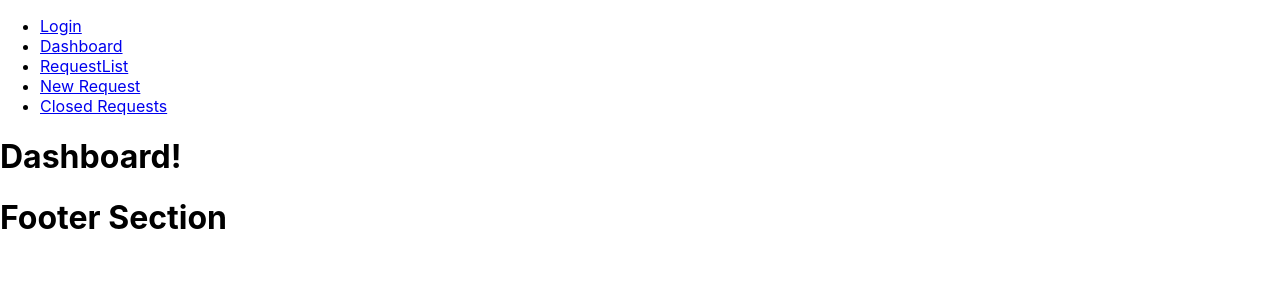
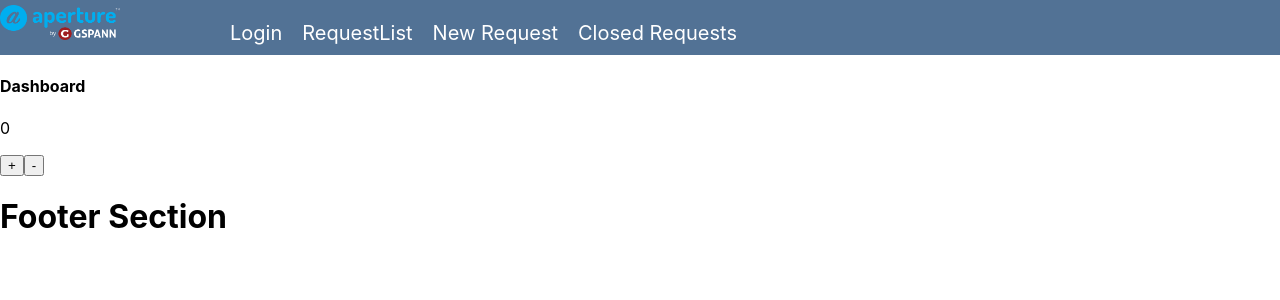
Before and after one commit to yadavnandakishore67/rrm, a React (Create React App) app in the folder Client/: page /dashboard in a window 1280 px wide. Shown: the top 300 px of the page. Built offline with nearby package versions, Linux system fonts and the light colour scheme.

Commit message:
Add sample store and redux configuration

```diff
--- a/Client/package.json
+++ b/Client/package.json
@@ -8,6 +8,7 @@
     "@fontsource/roboto": "^4.5.8",
     "@mui/icons-material": "^5.11.0",
     "@mui/material": "^5.11.3",
+    "@reduxjs/toolkit": "^1.9.1",
     "@testing-library/jest-dom": "^5.16.5",
     "@testing-library/react": "^13.4.0",
     "@testing-library/user-event": "^13.5.0",
@@ -18,6 +19,7 @@
     "node-sass": "^7.0.3",
     "react": "^18.2.0",
     "react-dom": "^18.2.0",
+    "react-redux": "^8.0.5",
     "react-router-dom": "^6.6.2",
     "react-scripts": "5.0.1",
     "typescript": "^4.9.4",
@@ -46,5 +48,9 @@
       "last 1 firefox version",
       "last 1 safari version"
     ]
+  },
+  "devDependencies": {
+    "@types/react-redux": "^7.1.25",
+    "@types/redux": "^3.6.0"
   }
 }
--- a/Client/src/App.tsx
+++ b/Client/src/App.tsx
@@ -1,15 +1,20 @@
 
+import { useSelector } from 'react-redux';
+import { BrowserRouter } from 'react-router-dom';
 import './App.scss';
 import Footer from './common/footer';
+import Header from './common/header';
 
 import Home from './pages/home';
-
-
 
 function App() {
   return (
     <div>
-      <Home/>
+      <BrowserRouter>
+        <Header />
+        <Home />
+        <Footer />
+      </BrowserRouter>
     </div>
   );
 }
--- a/Client/src/common/navbar.tsx
+++ b/Client/src/common/navbar.tsx
@@ -1,25 +1,26 @@
 import { Link } from "react-router-dom";
-
+import styles from "../styles/navstyles.module.css";
+import companyLogo from "../assets/logo.png";
 function Navbar() {
   return (
     <nav>
-        <ul>
-          <li>
-            <Link to="/">Login</Link>
-          </li>
-          <li>
-            <Link to="/dashboard">Dashboard</Link>
-          </li>
-          <li>
-            <Link to="/requestList">RequestList</Link>
-          </li>
-          <li>
-            <Link to="/newRequest">New Request</Link>
-          </li>
-          <li>
-            <Link to="/closedRequests">Closed Requests</Link>
-          </li>
-        </ul>
+      <div className={styles.sticky_header}>
+        <img alt="aperture" className={styles.mainLogo} src={companyLogo}></img>
+        <div className={styles.header_buttons}>
+          <div className={styles.dropdown} >
+            <Link to="/" className={styles.dropbtn}>Login</Link>
+          </div>
+          <div className={styles.dropdown} >
+            <Link to="/requestList" className={styles.dropbtn}>RequestList</Link>
+          </div>
+          <div className={styles.dropdown} >
+            <Link to="/newRequest" className={styles.dropbtn}>New Request</Link>
+          </div>
+          <div className={styles.dropdown} >
+            <Link to="/closedRequests" className={styles.dropbtn}>Closed Requests</Link>
+          </div>
+        </div>
+      </div>
     </nav>
   );
 }
--- a/Client/src/index.tsx
+++ b/Client/src/index.tsx
@@ -3,13 +3,17 @@ import ReactDOM from 'react-dom/client';
 import './index.scss';
 import App from './App';
 import reportWebVitals from './reportWebVitals';
+import { Provider } from 'react-redux';
+import store from './store/store';
 
 const root = ReactDOM.createRoot(
   document.getElementById('root') as HTMLElement
 );
 root.render(
   <React.StrictMode>
-    <App />
+    <Provider store={store}>
+      <App />
+    </Provider>
   </React.StrictMode>
 );
 
--- a/Client/src/pages/dashboard.tsx
+++ b/Client/src/pages/dashboard.tsx
@@ -1,8 +1,17 @@
+import { useDispatch, useSelector } from "react-redux";
+import { actions } from "../store/slice";
 
 function Dashboard() {
-    return (
-      <h1>Dashboard!</h1>
-    );
-  }
+  const count = useSelector((state: any) => state.noOfOpenRequirements.value);
+  const dispatch = useDispatch()
+  return (
+    <div>
+      <h4>Dashboard</h4>
+      <p>{count}</p>
+      <button onClick={() => dispatch(actions.increment())}>+</button>
+      <button onClick={() => dispatch(actions.decrement())}>-</button>
+    </div>
+  );
+}
 
-  export default Dashboard;
+export default Dashboard;
--- a/Client/src/pages/home.tsx
+++ b/Client/src/pages/home.tsx
@@ -1,6 +1,5 @@
-import { BrowserRouter, Route, Routes } from "react-router-dom";
-import Footer from "../common/footer";
-import Header from "../common/header";
+import { useDispatch, useSelector } from "react-redux";
+import { Route, Routes } from "react-router-dom";
 import ClosedRequest from "./closedRequests";
 import Dashboard from "./dashboard";
 import Login from "./login";
@@ -10,19 +9,16 @@ import RequestList from "./requestList";
 function Home() {
     return (
         <div>
-            <BrowserRouter>
-            <Header/>
             <Routes>
                 <Route path="/" element={<Login />} />
                 <Route path="/dashboard" element={<Dashboard />} />
                 <Route path="/requestList" element={<RequestList />} />
                 <Route path="/newRequest" element={<NewRequest />} />
                 <Route path="/closedRequests" element={<ClosedRequest />} />
+                <Route path="/dashboard" element={<Dashboard/>}/>
             </Routes>
-            <Footer/>
-        </BrowserRouter>
         </div>
     );
-  }
+}
 
-  export default Home;
+export default Home;
--- a/Client/src/pages/login.tsx
+++ b/Client/src/pages/login.tsx
@@ -1,7 +1,17 @@
+import { Link } from "react-router-dom";
 
 function Login() {
   return (
-    <h1>Login!</h1>
+    <div>
+      <h1>Login!</h1>
+    <ul>
+    <li>
+      {/* Endpoint to route to Home component */}
+      <Link to="/dashboard">Dashboard</Link>
+    </li>
+    </ul>
+    </div>
+
   );
 }
 
--- a/Client/src/pages/newRequest.tsx
+++ b/Client/src/pages/newRequest.tsx
@@ -1,7 +1,11 @@
+import { useDispatch, useSelector } from "react-redux";
+import { actions } from "../store/slice"
 
 function NewRequest() {
   return (
-    <h1>New Request Form</h1>
+    <div>
+      <h1>New Request Form</h1>
+    </div>
   );
 }
 
--- a/Client/src/pages/requestList.tsx
+++ b/Client/src/pages/requestList.tsx
@@ -1,7 +1,14 @@
+import { useSelector } from "react-redux";
 
 function RequestList() {
+  const count = useSelector((state: any) => state.noOfOpenRequirements.value);
     return (
-      <h1>Request List</h1>
+      <div>
+        <h4>Request List</h4>
+        Current Open requests : {count}
+      </div>
+
+
     );
   }
 
--- /dev/null
+++ b/Client/src/store/slice.ts
@@ -0,0 +1,19 @@
+import {createSlice} from '@reduxjs/toolkit';
+
+const slice = createSlice({
+    name:'counter',
+    initialState:{
+        value:0
+    },
+    reducers:{
+        increment:(state)=>{
+            state.value++;
+        },
+        decrement:(state)=>{
+            state.value--;
+        }
+
+    }
+})
+
+export const {actions,reducer}= slice
--- /dev/null
+++ b/Client/src/store/store.ts
@@ -0,0 +1,11 @@
+import { configureStore } from "@reduxjs/toolkit";
+import { reducer } from "./slice";
+
+
+const store = configureStore({
+    reducer:{
+       noOfOpenRequirements:reducer
+    },
+})
+
+export default store
--- /dev/null
+++ b/Client/src/styles/navstyles.module.css
@@ -0,0 +1,44 @@
+.sticky_header {
+    /* Stick to the top */
+    position: sticky;
+    top: 0;
+    padding-bottom: 5px;
+	padding-top: 5px;
+    height: 45px;
+    background-color:#527295;
+}
+.header_buttons{
+    margin-left: 100px;
+    display: inline
+}
+.mainLogo{
+    width:120px;
+    height:35px;
+}
+
+.dropbtn {
+    background-color: #527295;
+    color: white;
+    padding: 10px;
+    font-size: 20px;
+    border: none;
+    text-decoration: none
+
+  }
+
+  .dropdown {
+    position: relative;
+    display: inline-block;
+  }
+
+  .dropdown-content {
+    display: none;
+    position: absolute;
+    background-color: #f1f1f1;
+    min-width: 160px;
+    box-shadow: 0px 8px 10px 0px rgba(0,0,0,0.2);
+    z-index: 1;
+  }
+  .dropdown:hover .dropdown-content {display: block;}
+  .dropdown:hover .dropbtn {background-color: #f3f8fc;
+    color:black;}
```
Also changed, not shown: Client/src/assets/logo.png (added). Lines whose indentation alone changed are shown as unchanged.
